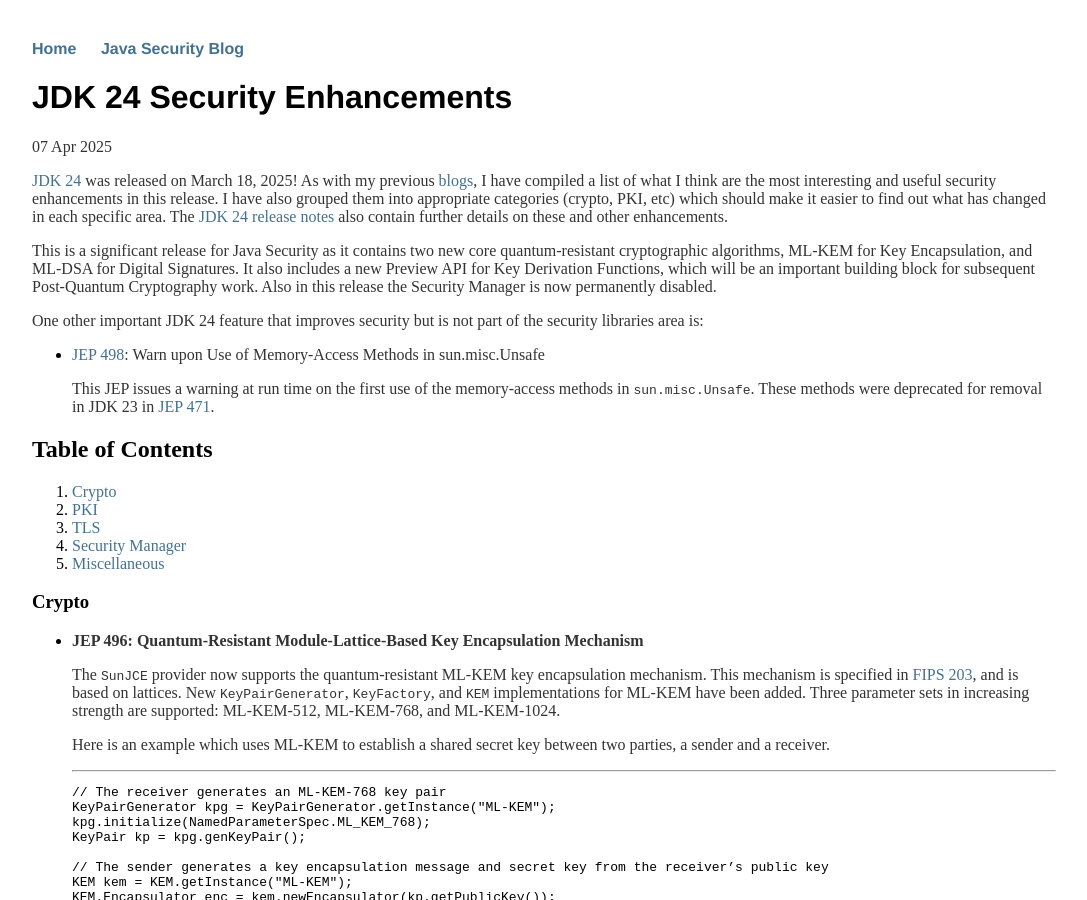
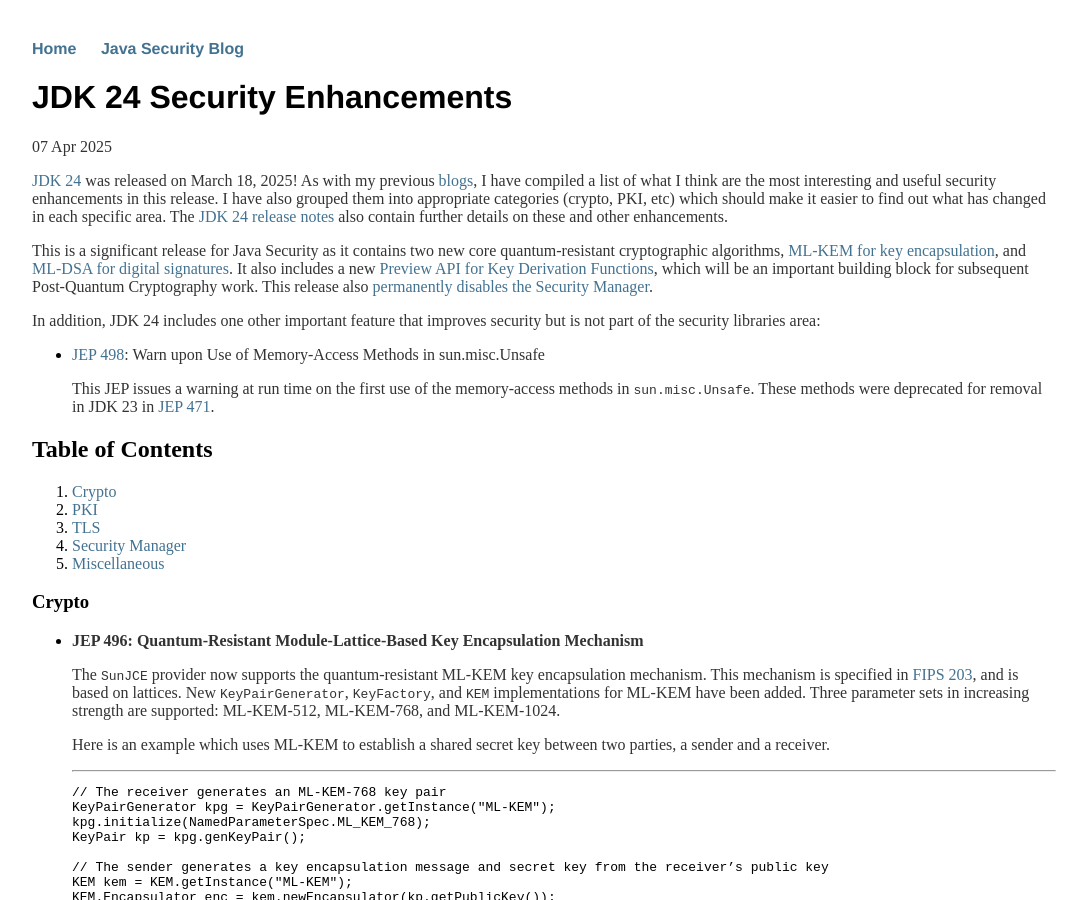
Before and after one commit to seanjmullan/seanjmullan.github.io, a Jekyll site: the page built from _posts/2025-04-07-jdk24.md, in a window 1280 px wide and 900 px high. Shown: the whole window, without its empty margins (96-1183 px from the left). Built offline with Jekyll 4.4.1, drawn with Linux system fonts in a browser that asks for light colours.

Commit message:
Add some links in summary.

```diff
--- a/_posts/2025-04-07-jdk24.md
+++ b/_posts/2025-04-07-jdk24.md
@@ -13,14 +13,16 @@
 also contain further details on these and other enhancements.
 
 This is a significant release for Java Security as it contains two new core
-quantum-resistant cryptographic algorithms, ML-KEM for Key Encapsulation, and
-ML-DSA for Digital Signatures. It also includes a new Preview API for Key
-Derivation Functions, which will be an important building block for subsequent
-Post-Quantum Cryptography work. Also in this release the Security Manager is
-now permanently disabled.
+quantum-resistant cryptographic algorithms,
+[ML-KEM for key encapsulation](https://openjdk.org/jeps/496), and
+[ML-DSA for digital signatures](https://openjdk.org/jeps/497). It also
+includes a new
+[Preview API for Key Derivation Functions](https://openjdk.org/jeps/478), which
+will be an important building block for subsequent Post-Quantum Cryptography
+work. This release also [permanently disables the Security Manager](https://openjdk.org/jeps/411).
 
-One other important JDK 24 feature that improves security but is not part of
-the security libraries area is:
+In addition, JDK 24 includes one other important feature that improves
+security but is not part of the security libraries area:
 
 -   [JEP 498](https://openjdk.org/jeps/498): Warn upon Use of Memory-Access Methods in sun.misc.Unsafe
 
```
